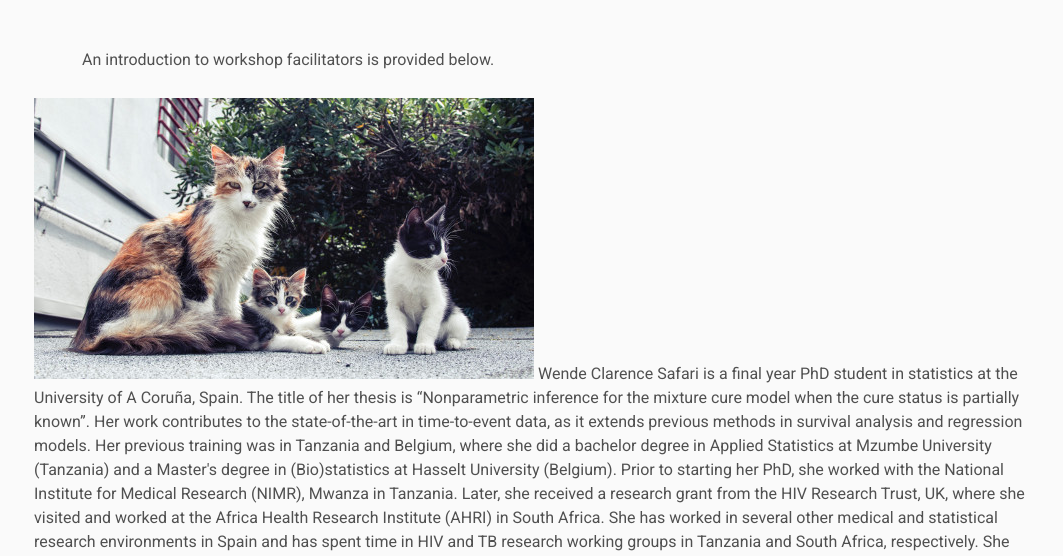
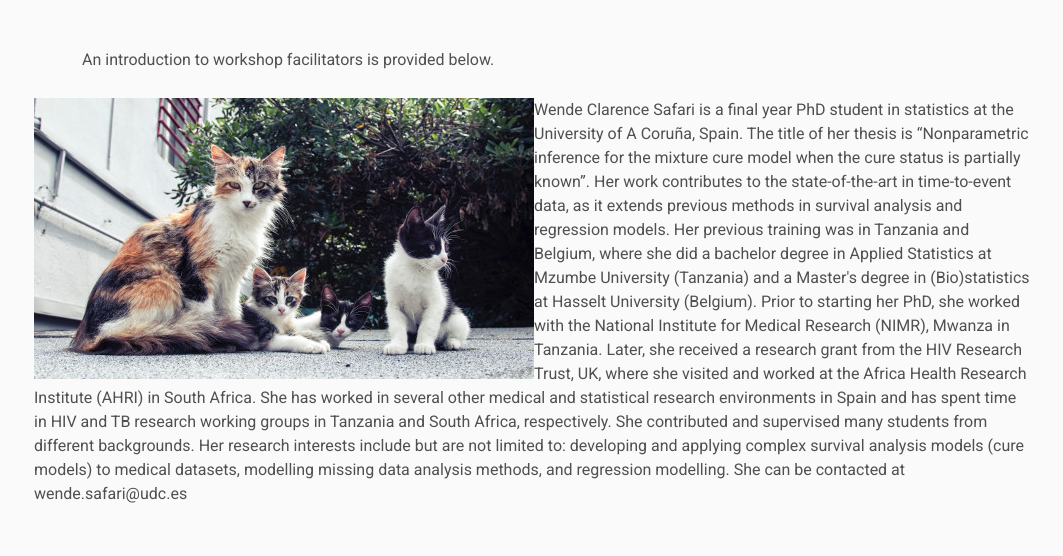
Before and after one commit to kamauleacky/RWorkshop, a plain HTML site: page facilitators/index.html in a window 1280 px wide. Shown: the part 530-1086 px from the top of the page, without its empty margins (108-1171 px from the left). Drawn offline with Linux system fonts and the light colour scheme; files that its build step writes are made by us from their sources.

Commit message:
Update index.html

```diff
--- a/facilitators/index.html
+++ b/facilitators/index.html
@@ -54,7 +54,7 @@
 
   <table>
     <tr>
-        <td><img  src="assets\kitten1.jpg" alt="">
+        <td><img align="left" src="assets\kitten1.jpg" alt="">
             Wende Clarence Safari is a final year PhD student in statistics at the University of A Coruña, Spain. The title of her thesis is “Nonparametric inference for the mixture cure model when the cure status is partially known”.  Her work contributes to the state-of-the-art in time-to-event data, as it extends previous methods in survival analysis and regression models. Her previous training was in Tanzania and Belgium, where she did a bachelor degree in Applied Statistics at Mzumbe University (Tanzania) and a Master's degree in (Bio)statistics at Hasselt University (Belgium). Prior to starting her PhD, she worked with the National Institute for Medical Research (NIMR), Mwanza in Tanzania. Later, she received a research grant from the HIV Research Trust, UK, where she visited and worked at the Africa Health Research Institute (AHRI) in South Africa. She has worked in several other medical and statistical research environments in Spain and has spent time in HIV and TB research working groups in Tanzania and South Africa, respectively. She contributed  and supervised many students from different backgrounds. Her research interests include but are not limited to: developing and applying complex survival analysis models (cure models) to medical datasets, modelling missing data analysis methods, and regression modelling. She can be contacted at wende.safari@udc.es
 </td>
     </tr>
```
